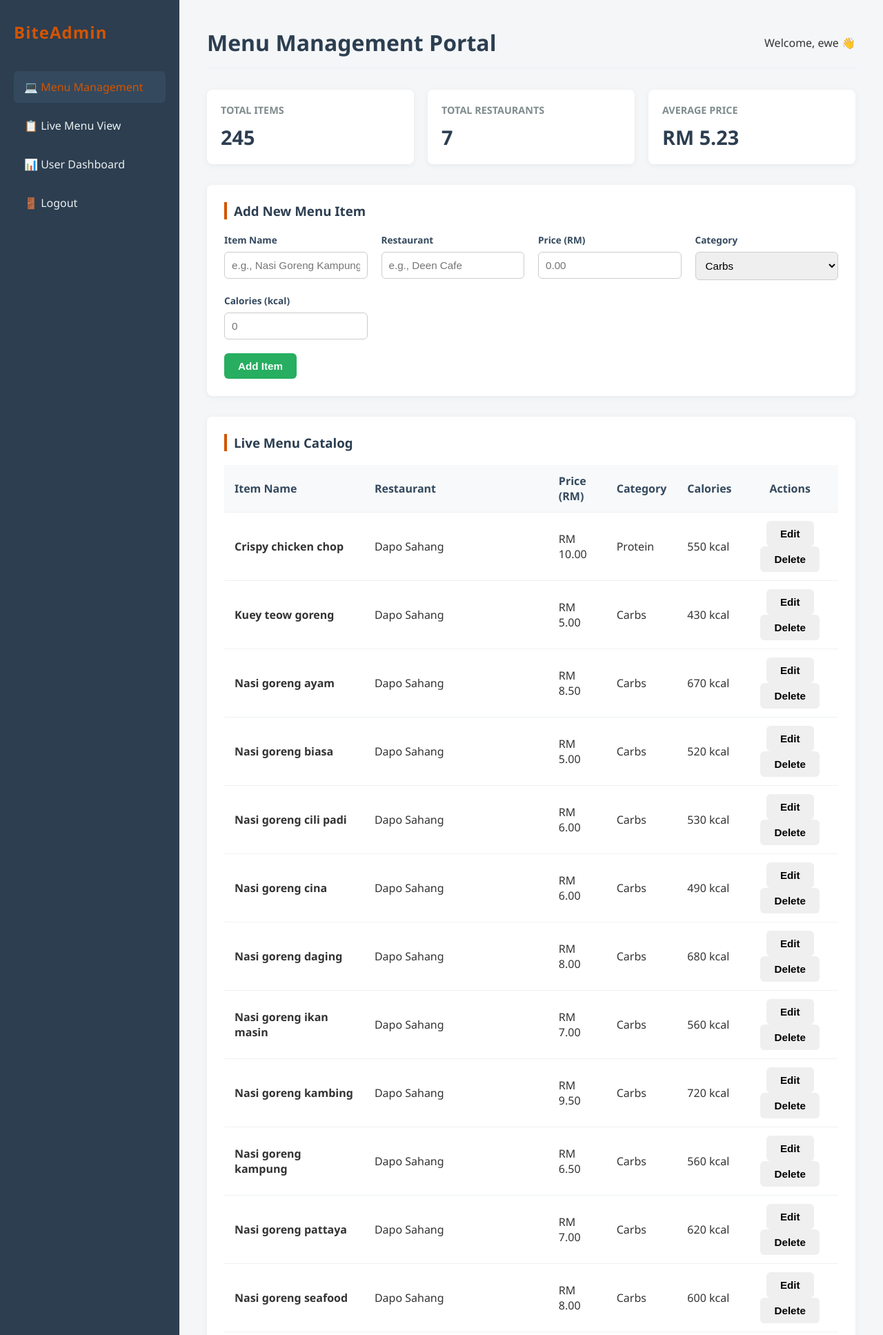
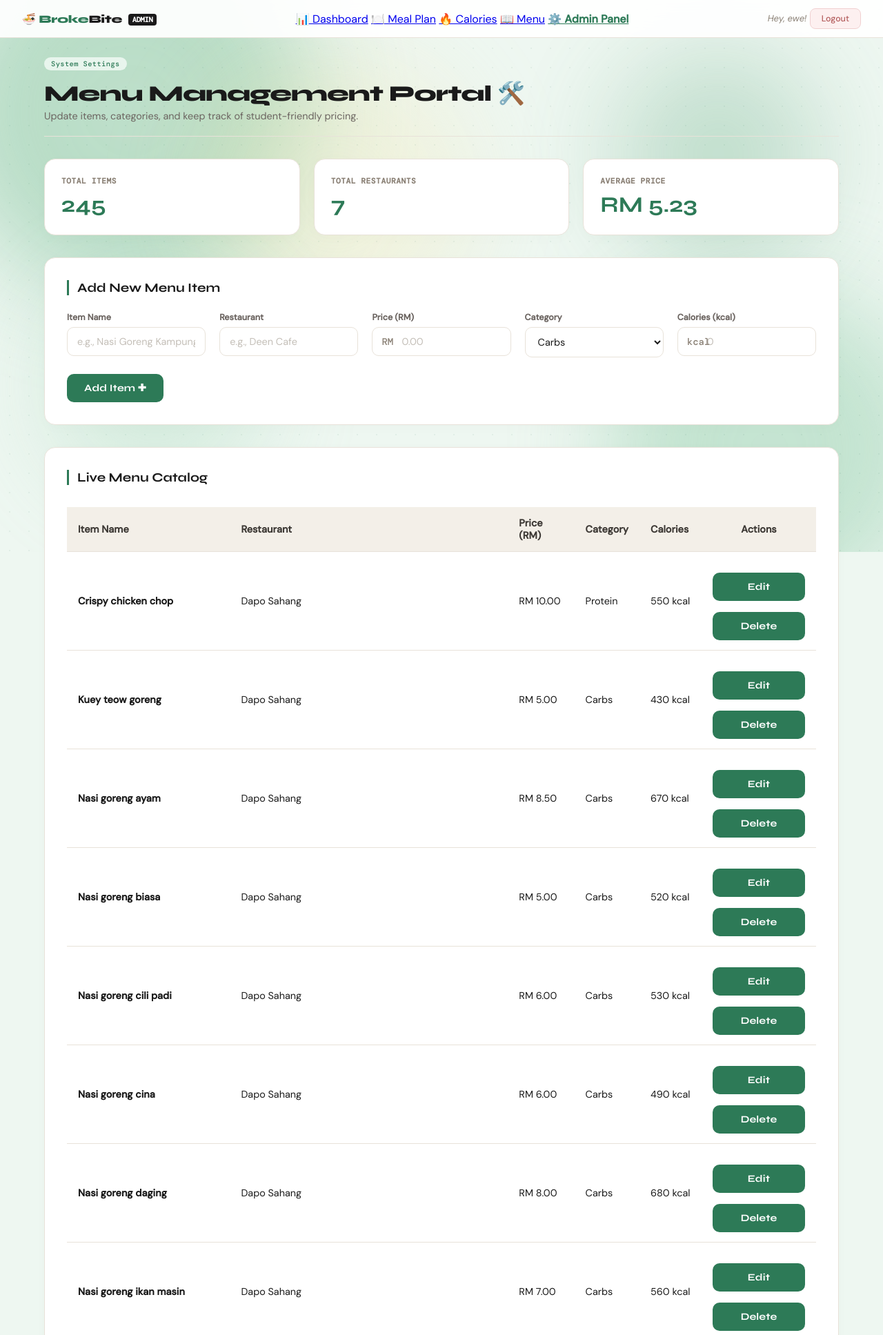
Before and after one commit to choongkarhung/GitExercise-G072, a Flask app: page /admin in a window 1280 px wide. Shown: the top 1935 px of the page at 69% size. Run offline with Flask 3, Linux system fonts and the light colour scheme; a user stored in the database is signed in; data comes from the database, SQL or seed files in the repository.

Commit message:
Fixed admin style, but I'm too lazy for the bugs

```diff
--- a/static/admin.css
+++ b/static/admin.css
@@ -1,120 +1,111 @@
-* {
-    box-sizing: border-box;
-    margin: 0;
-    padding: 0;
+body.admin-body {
+    display: block; /* Override default login/card center layout */
+    padding-top: 80px;
+    background: #eef7f1;
 }
 
-body {
-    font-family: 'Segoe UI', system-ui, sans-serif;
-    background-color: #f4f6f8;
-    color: #333;
+/* Page Constraints */
+.admin-wrapper {
+    max-width: 1200px;
+    margin: 0 auto;
+    padding: 0 24px 60px 24px;
+    animation: card-in 0.5s cubic-bezier(0.16, 1, 0.3, 1) both;
 }
 
-/* Dashboard Layout */
-.admin-container {
-    display: flex;
-    min-height: 100vh;
+.admin-badge {
+    background: var(--ink);
+    color: white !important;
+    font-size: 0.65rem;
+    padding: 2px 6px;
+    border-radius: 4px;
+    text-transform: uppercase;
+    font-family: 'DM Mono', monospace;
+    vertical-align: middle;
+    margin-left: 4px;
 }
 
-/* Sidebar Navigation */
-.sidebar {
-    width: 260px;
-    background-color: #2c3e50;
-    color: #fff;
-    padding: 30px 20px;
-}
-
-.sidebar .logo h2 {
-    color: #d35400;
-    margin-bottom: 40px;
-    letter-spacing: 1px;
-}
-
-.nav-links a {
-    display: block;
-    color: #ecf0f1;
-    text-decoration: none;
-    padding: 12px 15px;
-    margin-bottom: 10px;
-    border-radius: 6px;
-    transition: 0.2s;
-}
-
-.nav-links a.active, .nav-links a:hover {
-    background-color: #34495e;
-    color: #d35400;
-}
-
-/* Main Workspace */
-.main-content {
-    flex: 1;
-    padding: 40px;
-    overflow-y: auto;
-}
-
+/* Header Text Section Styles */
 .main-header {
-    display: flex;
-    justify-content: space-between;
-    align-items: center;
-    margin-bottom: 30px;
-    border-bottom: 2px solid #eef2f5;
-    padding-bottom: 15px;
+    margin-bottom: 32px;
+    border-bottom: 1px solid var(--cream-border);
+    padding-bottom: 20px;
 }
 
 .main-header h1 {
-    color: #2c3e50;
+    font-family: 'Syne', sans-serif;
+    font-weight: 800;
+    font-size: 2rem;
+    color: var(--ink);
+    letter-spacing: -0.03em;
+    margin-top: 4px;
+}
+
+.admin-sub {
+    font-size: 0.9rem;
+    color: var(--ink-soft);
+    margin-top: 4px;
 }
 
 /* Metrics Dashboard Cards */
 .stats-grid {
     display: grid;
-    grid-template-columns: repeat(auto-fit, minmax(220px, 1fr));
+    grid-template-columns: repeat(auto-fit, minmax(240px, 1fr));
     gap: 20px;
-    margin-bottom: 30px;
+    margin-bottom: 32px;
 }
 
 .stat-card {
-    background: #fff;
-    padding: 20px;
-    border-radius: 8px;
-    box-shadow: 0 2px 10px rgba(0,0,0,0.05);
+    background: var(--surface);
+    padding: 24px;
+    border-radius: 16px;
+    border: 1px solid var(--cream-border);
+    box-shadow: 0 4px 20px rgba(0,0,0,0.02);
 }
 
 .stat-card h3 {
-    font-size: 0.9rem;
-    color: #7f8c8d;
+    font-family: 'DM Mono', monospace;
+    font-size: 0.7rem;
+    color: var(--ink-muted);
     text-transform: uppercase;
-    margin-bottom: 10px;
+    letter-spacing: 0.05em;
+    margin-bottom: 8px;
+    border-left: none;
+    padding-left: 0;
 }
 
 .stat-card p {
-    font-size: 1.8rem;
-    font-weight: bold;
-    color: #2c3e50;
+    font-family: 'Syne', sans-serif;
+    font-size: 2rem;
+    font-weight: 700;
+    color: var(--green);
 }
 
 /* Element Container Blocks */
 .card {
-    background: #fff;
-    padding: 25px;
-    border-radius: 8px;
-    box-shadow: 0 2px 10px rgba(0,0,0,0.05);
-    margin-bottom: 30px;
+    background: var(--surface);
+    padding: 32px;
+    border-radius: 16px;
+    border: 1px solid var(--cream-border);
+    box-shadow: 0 4px 20px rgba(0,0,0,0.02);
+    margin-bottom: 32px;
 }
 
 .card h3 {
-    margin-bottom: 20px;
-    color: #2c3e50;
-    border-left: 4px solid #d35400;
-    padding-left: 10px;
+    margin-bottom: 24px;
+    color: var(--ink);
+    font-family: 'Syne', sans-serif;
+    font-size: 1.15rem;
+    font-weight: 700;
+    border-left: 3px solid var(--green);
+    padding-left: 12px;
 }
 
-/* Input Fields & Forms */
+/* Input Fields & Forms Fixes */
 .form-grid {
     display: grid;
-    grid-template-columns: repeat(auto-fit, minmax(200px, 1fr));
+    grid-template-columns: repeat(auto-fit, minmax(180px, 1fr));
     gap: 20px;
-    margin-bottom: 20px;
+    margin-bottom: 24px;
 }
 
 .form-group {
@@ -123,46 +114,67 @@ body {
 }
 
 .form-group label {
-    font-size: 0.85rem;
+    font-size: 0.78rem;
     font-weight: 600;
-    margin-bottom: 8px;
-    color: #34495e;
+    margin-bottom: 6px;
+    color: var(--ink-soft);
+    margin-top: 0; /* Clean form alignment reset */
 }
 
-.form-group input, .form-group select {
-    padding: 10px;
-    border: 1px solid #cccccc;
-    border-radius: 6px;
-    font-size: 0.95rem;
+/* Fix dropdown menus to mimic original layout custom fields */
+.form-group select {
+    width: 100%;
+    padding: 11px 14px;
+    background: var(--surface);
+    border: 1px solid var(--cream-border);
+    border-radius: 10px;
+    font-family: 'DM Sans', sans-serif;
+    font-size: 0.9rem;
+    color: var(--ink);
     outline: none;
+    transition: border-color 0.2s ease, box-shadow 0.2s ease;
+}
+.form-group select:focus {
+    border-color: var(--green-border);
+    box-shadow: 0 0 0 3px rgba(45, 122, 87, 0.08);
 }
 
-.form-group input:focus, .form-group select:focus {
-    border-color: #d35400;
+/* Form Action Buttons Adjustments */
+.form-actions {
+    display: flex;
+    gap: 12px;
 }
 
-/* Interactivity Components */
-.form-actions {
-    display: flex;
-    gap: 10px;
+.btn-primary-action {
+    width: auto;
+    min-width: 140px;
+    margin-top: 0;
+    background: var(--green);
+    color: white;
+}
+.btn-primary-action:hover {
+    background: var(--green-mid);
 }
 
-.btn {
-    padding: 10px 20px;
-    border: none;
-    border-radius: 6px;
-    font-weight: 600;
+.btn-secondary-action {
+    width: auto;
+    background: transparent;
+    border: 1.5px solid var(--cream-border);
+    color: var(--ink-soft);
+    padding: 12px 20px;
+    border-radius: 10px;
+    font-family: 'Syne', sans-serif;
+    font-size: 0.9rem;
+    font-weight: 700;
     cursor: pointer;
-    font-size: 0.95rem;
+    transition: all 0.2s ease;
+}
+.btn-secondary-action:hover {
+    background: var(--cream-mid);
+    color: var(--ink);
 }
 
-.btn-primary { background-color: #27ae60; color: #fff; }
-.btn-primary:hover { background-color: #219653; }
-.btn-secondary { background-color: #7f8c8d; color: #fff; }
-.btn-danger { background-color: #c0392b; color: #fff; padding: 6px 12px; font-size: 0.85rem; }
-.btn-warning { background-color: #f39c12; color: #fff; padding: 6px 12px; font-size: 0.85rem; margin-right: 5px; }
-
-/* Grid Table Formatting */
+/* Data Table Container Adjustments */
 .table-wrapper {
     overflow-x: auto;
 }
@@ -170,25 +182,70 @@ body {
 table {
     width: 100%;
     border-collapse: collapse;
+    margin-top: 8px;
 }
 
 th, td {
-    padding: 12px 15px;
+    padding: 14px 16px;
     text-align: left;
-    border-bottom: 1px solid #eef2f5;
+    border-bottom: 1px solid var(--cream-border);
+    font-size: 0.9rem;
 }
 
 th {
-    background-color: #f8f9fa;
-    color: #34495e;
+    background-color: var(--cream-mid);
+    color: var(--ink-mid);
     font-weight: 600;
+    font-family: 'DM Sans', sans-serif;
 }
 
 tbody tr:hover {
-    background-color: #fcfcfc;
+    background-color: var(--yellow-bg);
 }
 
 .action-cell {
     text-align: center;
     white-space: nowrap;
 }
+
+/* Inner Table Controls */
+.btn-warning {
+    background-color: #f1c40f;
+    color: #333;
+    width: auto;
+    padding: 6px 12px;
+    font-size: 0.8rem;
+    border-radius: 6px;
+    margin-top: 0;
+    margin-right: 4px;
+}
+.btn-warning:hover {
+    background-color: #f39c12;
+    box-shadow: none;
+    transform: none;
+}
+
+.btn-danger {
+    background-color: var(--red-bg);
+    color: var(--red-text);
+    border: 1px solid var(--red-border);
+    width: auto;
+    padding: 6px 12px;
+    font-size: 0.8rem;
+    border-radius: 6px;
+    margin-top: 0;
+}
+.btn-danger:hover {
+    background-color: #fae4e4;
+    box-shadow: none;
+    transform: none;
+}
+
+/* Active Link Match */
+.nav-links .nav-link-active {
+    color: var(--green) !important;
+    font-weight: 700;
+}
+.nav-links .nav-link:hover {
+    color: var(--green-mid);
+}
--- a/templates/admin.html
+++ b/templates/admin.html
@@ -3,29 +3,44 @@
 <head>
     <meta charset="UTF-8">
     <meta name="viewport" content="width=device-width, initial-scale=1.0">
-    <title>Menu Admin Panel</title>
+    <title>Menu Admin Panel - BrokeBite</title>
+    <link rel="stylesheet" href="{{ url_for('static', filename='style.css') }}">
     <link rel="stylesheet" href="{{ url_for('static', filename='admin.css') }}">
 </head>
-<body>
+<body class="admin-body">
 
-    <div class="admin-container">
+    <div class="blob-canvas">
+        <div class="blob blob-1"></div>
+        <div class="blob blob-2"></div>
+        <div class="blob blob-3"></div>
+        <div class="blob blob-4"></div>
+        <div class="blob blob-5"></div>
+    </div>
+    <div class="grid-overlay"></div>
 
-        <aside class="sidebar">
-            <div class="logo">
-                <h2>BiteAdmin</h2>
-            </div>
-            <nav class="nav-links">
-                <a href="{{ url_for('admin') }}" class="active">💻 Menu Management</a>
-                <a href="{{ url_for('menu') }}">📋 Live Menu View</a>
-                <a href="{{ url_for('dashboard') }}">📊 User Dashboard</a>
-                <a href="{{ url_for('logout') }}">🚪 Logout</a>
-            </nav>
-        </aside>
+    <nav class="navbar">
+        <span class="brand-nav">🍜 <span>Broke</span>Bite <span class="admin-badge">Admin</span></span>
+        <div class="nav-links">
+            <a href="/dashboard" class="nav-link">📊 Dashboard</a>
+            <a href="/mealplan" class="nav-link">🍽️ Meal Plan</a>
+            <a href="/calorie" class="nav-link">🔥 Calories</a>
+            <a href="/menu" class="nav-link">📖 Menu</a>
+            <a href="/admin" class="nav-link nav-link-active">⚙️ Admin Panel</a>
+        </div>
+        <div class="nav-right">
+            <span class="user-greeting">Hey, {{ username }}!</span>
+            <button class="logout-btn" id="logout-btn">Logout</button>
+        </div>
+    </nav>
 
+    <div class="admin-wrapper">
         <main class="main-content">
             <header class="main-header">
-                <h1>Menu Management Portal</h1>
-                <div class="user-profile">Welcome, {{ username }} 👋</div>
+                <div>
+                    <span class="pill-tag">System Settings</span>
+                    <h1>Menu Management Portal 🛠️</h1>
+                    <p class="admin-sub">Update items, categories, and keep track of student-friendly pricing.</p>
+                </div>
             </header>
 
             <section class="stats-grid">
@@ -59,7 +74,10 @@
                             </div>
                             <div class="form-group">
                                 <label for="price">Price (RM)</label>
-                                <input type="number" id="price" step="0.01" min="0" required placeholder="0.00">
+                                <div class="input-prefix-wrap">
+                                    <span class="prefix">RM</span>
+                                    <input type="number" id="price" step="0.01" min="0" required placeholder="0.00">
+                                </div>
                             </div>
                             <div class="form-group">
                                 <label for="category">Category</label>
@@ -73,12 +91,15 @@
                             </div>
                             <div class="form-group">
                                 <label for="calories">Calories (kcal)</label>
-                                <input type="number" id="calories" min="0" required placeholder="0">
+                                <div class="input-prefix-wrap">
+                                    <span class="prefix">kcal</span>
+                                    <input type="number" id="calories" min="0" required placeholder="0">
+                                </div>
                             </div>
                         </div>
                         <div class="form-actions">
-                            <button type="submit" id="submit-btn" class="btn btn-primary">Add Item</button>
-                            <button type="button" id="cancel-btn" class="btn btn-secondary" style="display: none;">Cancel Edit</button>
+                            <button type="submit" id="submit-btn" class="btn-primary-action">Add Item ✚</button>
+                            <button type="button" id="cancel-btn" class="btn-secondary-action" style="display: none;">Cancel Edit</button>
                         </div>
                     </form>
                 </div>
@@ -107,5 +128,11 @@
     </div>
 
     <script src="{{ url_for('static', filename='admin.js') }}"></script>
+    <script>
+        document.getElementById('logout-btn').addEventListener('click', async () => {
+            await fetch('/logout', { method: 'POST' });
+            window.location.href = '/';
+        });
+    </script>
 </body>
 </html>
--- a/templates/calorie.html
+++ b/templates/calorie.html
@@ -25,7 +25,8 @@
             <a href="/dashboard" class="nav-link">📊 Dashboard</a>
             <a href="/mealplan" class="nav-link">🍽️ Meal Plan</a>
             <a href="/calorie" class="nav-link nav-link-active">🔥 Calories</a>
-            <a href="/menu" class="nav-link nav-link">📖 Menu</a>
+            <a href="/menu" class="nav-link">📖 Menu</a>
+            <a href="/admin" class="nav-link">⚙️ Admin Panel</a>
         </div>
         <div class="nav-right">
             <span class="user-greeting">Hey, {{ username }}! 👋</span>
--- a/templates/dashboard.html
+++ b/templates/dashboard.html
@@ -26,6 +26,7 @@
             <a href="/mealplan" class="nav-link">🍽️ Meal Plan</a>
             <a href="/calorie" class="nav-link">🔥 Calories</a>
             <a href="/menu" class="nav-link nav-link">📖 Menu</a>
+            <a href="/admin" class="nav-link">⚙️ Admin Panel</a>
         </div>
         <div class="nav-right">
             <span class="user-greeting">Hey, {{ username }}!</span>
--- a/templates/mealplan.html
+++ b/templates/mealplan.html
@@ -26,6 +26,7 @@
             <a href="/mealplan" class="nav-link nav-link-active">🍽️ Meal Plan</a>
             <a href="/calorie" class="nav-link">🔥 Calories</a>
             <a href="/menu" class="nav-link nav-link">📖 Menu</a>
+            <a href="/admin" class="nav-link">⚙️ Admin Panel</a>
         </div>
         <div class="nav-right">
             <span class="user-greeting">Hey, {{ username }}!</span>
```
